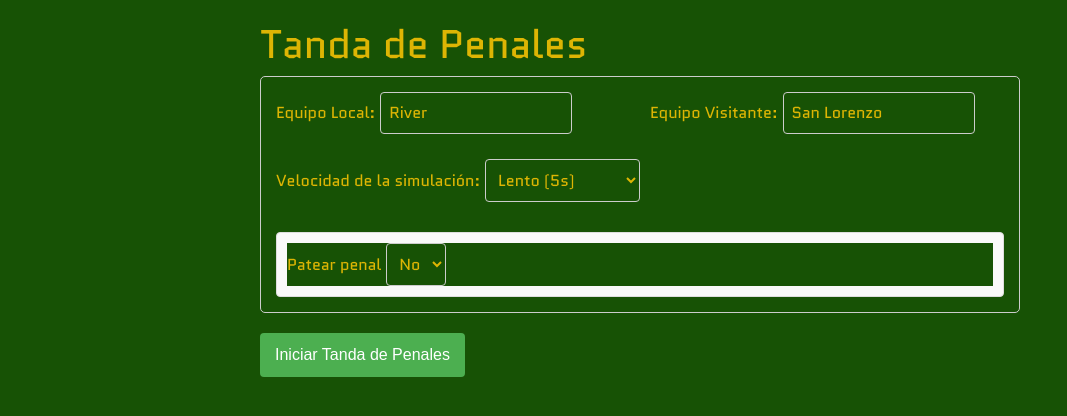
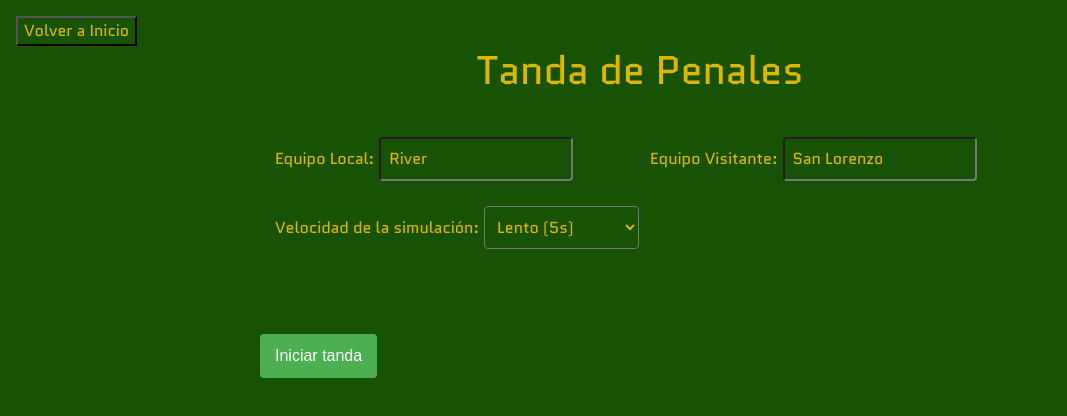
Before and after one commit to TorneoDeluxe/simulador, a React (Vite) app in the folder simulador/: page /penales in a window 1280 px wide. Shown: the top 416 px of the page, without its empty margins (0-1067 px from the left). Built offline with nearby package versions, Linux system fonts and the light colour scheme.

Commit message:
Cambia colores en definición por penales

```diff
--- a/simulador/src/components/Penalties.css
+++ b/simulador/src/components/Penalties.css
@@ -6,13 +6,20 @@
   padding: 20px;
 }
 
+.backbutton{
+  margin-left: 1rem;
+}
+
+h1{
+  text-align: center;
+}
+
 .settings {
   display: flex;
   flex-direction: column;
   gap: 15px;
   margin-bottom: 20px;
   padding: 15px;
-  border: 1px solid #ccc;
   border-radius: 5px;
 }
 
@@ -30,7 +37,6 @@ input, select {
   padding: 8px;
   margin-left: 5px;
   border-radius: 4px;
-  border: 1px solid #ccc;
 }
 
 .start-button {
@@ -45,7 +51,6 @@ input, select {
 }
 
 .start-button:disabled {
-  background-color: #cccccc;
   cursor: not-allowed;
 }
 
@@ -54,7 +59,6 @@ input, select {
   margin: 20px 0;
   padding: 10px;
   border-radius: 5px;
-  background-color: #f0f0f0;
 }
 
 .penalties-table-container {
@@ -74,11 +78,9 @@ input, select {
 .penalties-table td {
   text-align: center;
   padding: 12px 8px;
-  border: 1px solid #ddd;
 }
 
 .penalties-table th {
-  background-color: #f4f4f4;
   font-weight: bold;
   border-bottom: 2px solid #333;
 }
@@ -96,15 +98,10 @@ input, select {
 .penalties-table .penalty-total {
   width: 15%;
   font-weight: bold;
-  background-color: #f4f4f4;
 }
 
 .penalties-table .penalty-result {
   font-size: 20px;
-}
-
-.penalties-table .current-round {
-  background-color: #fff8dc;
 }
 
 .penalty-scored {
@@ -131,25 +128,21 @@ input, select {
 }
 
 .penalty-log {
-  border: 1px solid #ddd;
   padding: 15px;
   height: 200px;
   overflow-y: auto;
   margin-top: 20px;
   border-radius: 5px;
-  background-color: #f9f9f9;
 }
 
 .penalty-message {
   margin: 5px 0;
   padding: 5px;
-  border-bottom: 1px solid #eee;
 }
 
 .user-shot-options {
   margin: 20px 0;
   padding: 15px;
-  background-color: #f0f0f0;
   border-radius: 8px;
   text-align: center;
 }
@@ -185,9 +178,7 @@ input, select {
   gap: 10px;
   margin-top: 15px;
   padding: 10px;
-  border: 1px solid #ddd;
   border-radius: 4px;
-  background-color: #f9f9f9;
 }
 
 .messages-container {
--- a/simulador/src/components/Penalties.tsx
+++ b/simulador/src/components/Penalties.tsx
@@ -1,4 +1,5 @@
 import React, { useState, useEffect } from 'react';
+import { useNavigate } from 'react-router-dom';
 import './Penalties.css';
 
 interface PenaltyRound {
@@ -7,6 +8,7 @@ interface PenaltyRound {
 }
 
 const Penalties: React.FC = () => {
+  const navigate = useNavigate();
   const positions = 6;
   const possibilities = 20;
   let scored: boolean;
@@ -424,10 +426,15 @@ const Penalties: React.FC = () => {
     return result ? <span className="penalty-scored">✅</span> : <span className="penalty-missed">❌</span>;
   };
 
+  const volverAInicio = () => {
+    navigate("/");
+  }
+
   return (
+    <div>
+      <button className="backbutton" onClick={volverAInicio}>Volver a Inicio</button>
+      <h1>Tanda de Penales</h1>
       <div className="penalties-container">
-      <h1>Tanda de Penales</h1>
-
         <div className="settings">
           <div className="teams-input">
             <div>
@@ -463,7 +470,7 @@ const Penalties: React.FC = () => {
 
           {/* Opciones del usuario para participar */}
           <div className="user-settings">
-          <div>
+  {/*           <div>
               <label>Patear penal </label>
               <select
                 value={userWillShoot.toString()}
@@ -473,7 +480,7 @@ const Penalties: React.FC = () => {
                 <option value="false">No</option>
                 <option value="true">Sí</option>
               </select>
-          </div>
+            </div> */}
 
             {userWillShoot && (
               <>
@@ -512,7 +519,7 @@ const Penalties: React.FC = () => {
           onClick={penaltyShootout}
           disabled={isRunning && !isUserTurn}
         >
-        Iniciar Tanda de Penales
+          Iniciar tanda
         </button>
 
         {/* Opciones para el tiro del usuario */}
@@ -584,6 +591,7 @@ const Penalties: React.FC = () => {
         )}
 
       </div>
+    </div>
   );
 };
 
```
Lines whose indentation alone changed are shown as unchanged.
